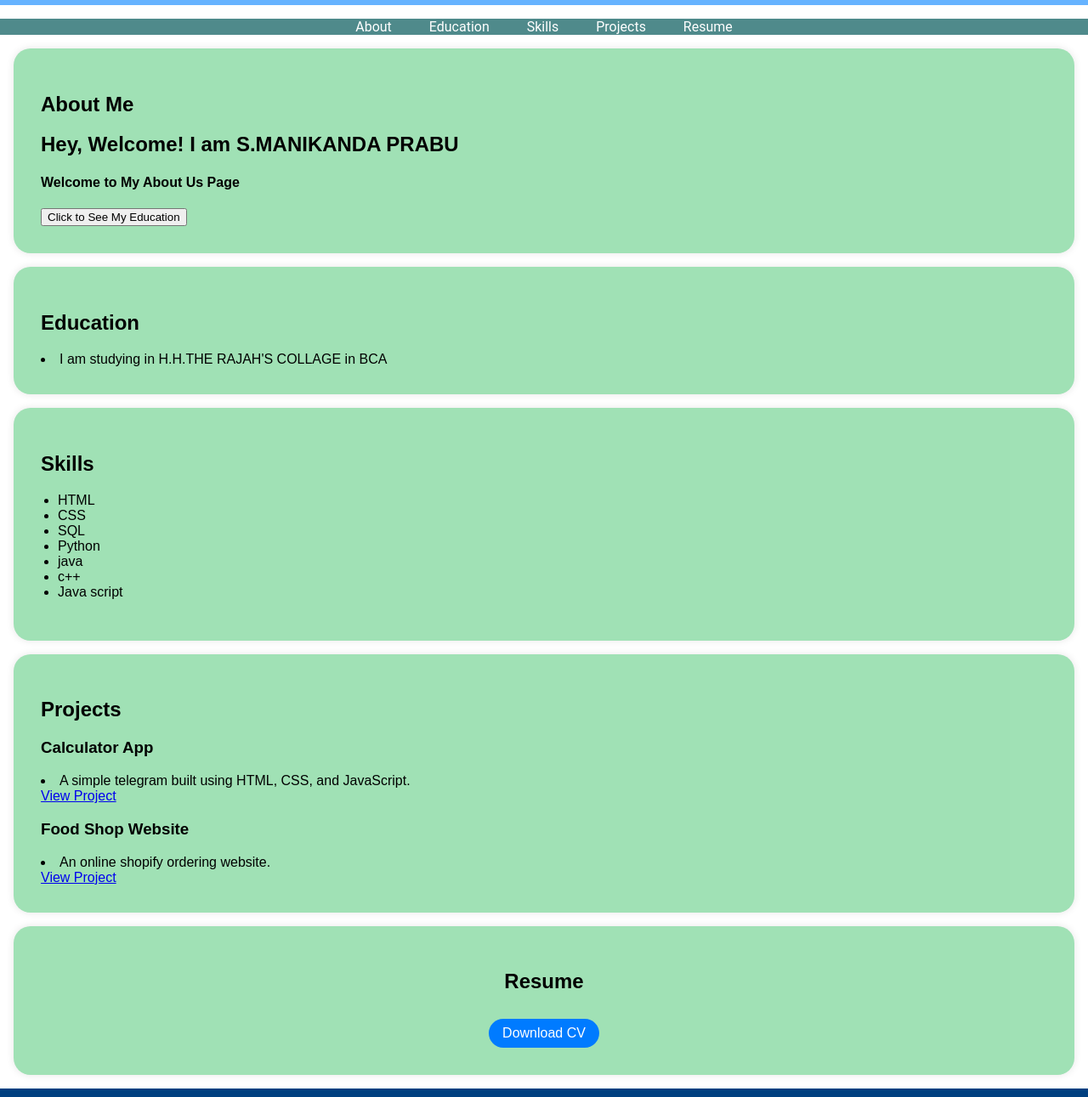
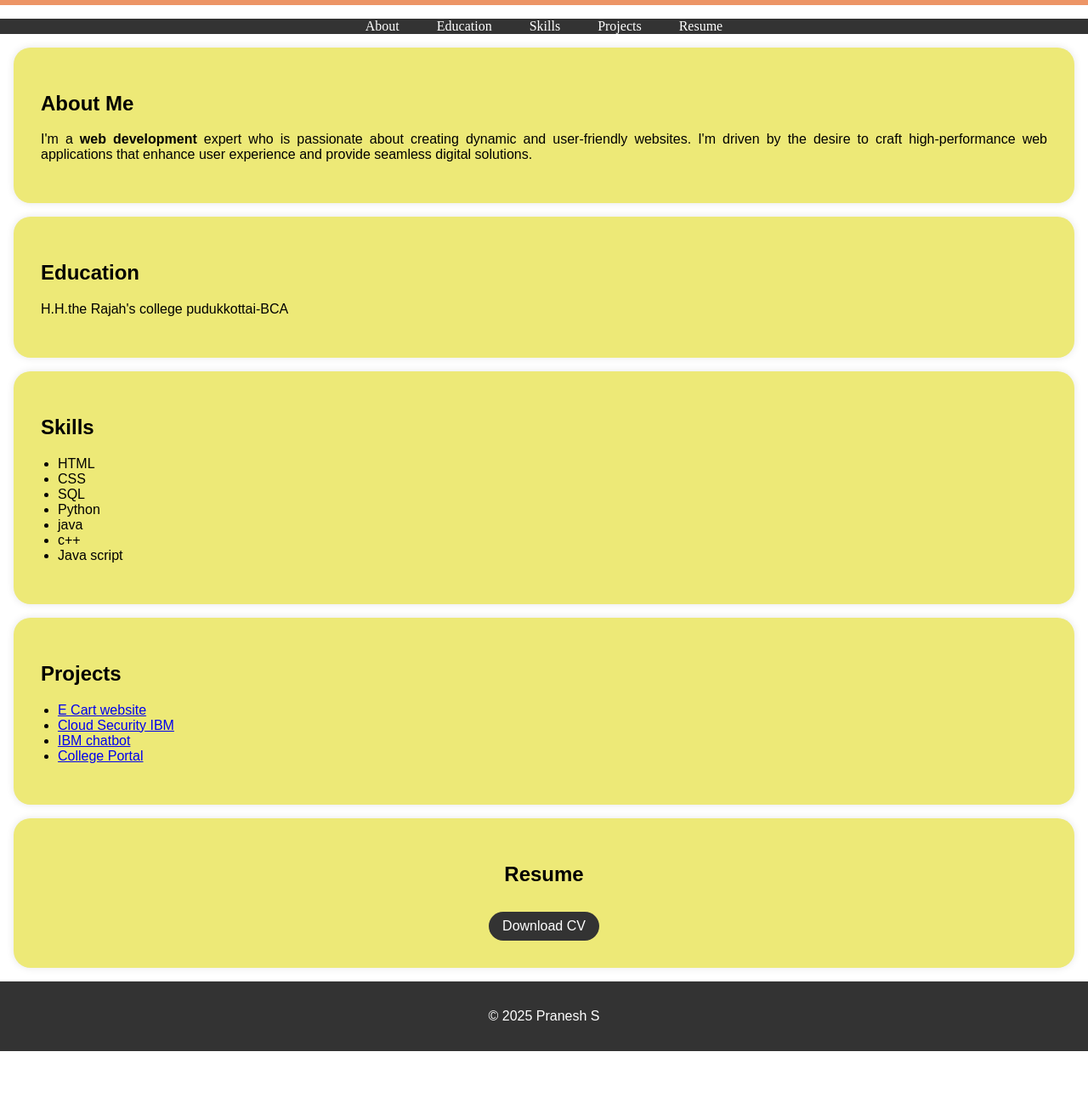
Before and after one commit to jayasri81774/Portfolio-, a plain HTML site: page index.html in a window 1280 px wide. Shown: the part 191-1482 px from the top of the page at 85% size. After the commit the page ends 1428 px from the top, so only its background shows below. Drawn offline with Linux system fonts and the light colour scheme.

Commit message:
Add files via upload

```diff
--- a/index.html
+++ b/index.html
@@ -11,7 +11,7 @@
       }
 
       header {
-        background-color: #66b3ff; /* Light blue */
+        background-color: #ed9566;
         color: #fff;
         text-align: center;
         padding: 2rem 0;
@@ -34,10 +34,10 @@
       }
 
       nav {
-        background-color: #4f8a8b; /* Dark teal */
+        background-color: #333;
         color: #fff;
         text-align: center;
-        font-family: Roboto;
+        font-family: Robato;
       }
 
       nav ul {
@@ -56,7 +56,7 @@
       }
 
       .section-content {
-        background-color: #a0e1b5; /* Soft light green */
+        background-color: #ede977;
         padding: 2rem;
         margin: 1rem;
         border-radius: 20px;
@@ -65,7 +65,7 @@
       }
 
       .download-button {
-        background-color: #007bff; /* Vibrant blue */
+        background-color: #333;
         color: #fff;
         padding: 0.5rem 1rem;
         text-decoration: none;
@@ -76,13 +76,13 @@
       }
 
       .download-button:hover {
-        background-color: #0056b3; /* Darker blue */
+        background-color: #555;
       }
 
       footer {
         text-align: center;
         padding: 1rem 0;
-        background-color: #004080; /* Dark blue */
+        background-color: #333;
         color: #fff;
       }
 
@@ -96,8 +96,8 @@
     <header>
       <div class="header-content">
         <!-- Add your profile picture here -->
-        <img src="" class="profile-picture" />
-        <h1>S.MANIKANDA PRABU</h1>
+        <img src="demo/demo/kutty003.jpg" class="profile-picture" />
+        <h1>Naveenkumar A</h1>
         <p>I Am Computer Application Student</p>
       </div>
     </header>
@@ -114,22 +114,20 @@
 
     <section id="about">
       <div class="section-content">
-
         <h2>About Me</h2>
-            <h2>Hey, Welcome! I am <span class="span">S.MANIKANDA PRABU</span></h2>
-            <h4>Welcome to My About Us Page</h4>
-            <button onclick="Change()" id="btn">Click to See My Education</button>
-            <div id="one">
-
+        <p>
+          I'm a <b>web development</b> expert who is passionate about creating
+          dynamic and user-friendly websites. I'm driven by the desire to craft
+          high-performance web applications that enhance user experience and
+          provide seamless digital solutions.
+        </p>
       </div>
     </section>
 
     <section id="education">
       <div class="section-content">
         <h2>Education</h2>
-            <Li>I am studying in H.H.THE RAJAH'S  COLLAGE in BCA </Li>
-
-
+        <p>H.H.the Rajah's college pudukkottai-BCA</p>
       </div>
     </section>
 
@@ -151,27 +149,22 @@
     <section id="projects">
       <div class="section-content">
         <h2>Projects</h2>
-        <div class="project">
-            <h3>Calculator App</h3>
-            <Li>A simple telegram built using HTML, CSS, and JavaScript.</Li>
-            <a href="telegram.html">View Project</a>
-        </div>
-
-        <div class="project">
-            <h3>Food Shop Website</h3>
-            <li>An online shopify ordering website.</li>
-            <a href="shopify.html">View Project</a>
-        </div>
+        <ul>
+          <li><a href="#">E Cart website</a></li>
+          <li><a href="#">Cloud Security IBM</a></li>
+          <li><a href="#">IBM chatbot</a></li>
+          <li><a href="#">College Portal</a></li>
+          <!-- Add more project links here -->
+        </ul>
       </div>
     </section>
-
 
     <section id="resume">
       <div class="section-content">
         <center>
           <h2>Resume</h2>
           <a
-            href=""
+            href="demo/demo/kutty002.jpeg"
             target="_blank"
             class="download-button"
             >Download CV</a
@@ -181,11 +174,7 @@
     </section>
 
     <footer>
-        <p>&copy; 2025  M.K.P | <a href="PRABU#">Portfolio Website</a></p>
-        <p>Follow me:
-            <a href="#">LinkedIn</a> |
-            <a href="#">GitHub</a>
-        </p>
+      <p>&copy; 2025 Pranesh S</p>
     </footer>
 
     <script>
```
Lines whose indentation alone changed are shown as unchanged.
